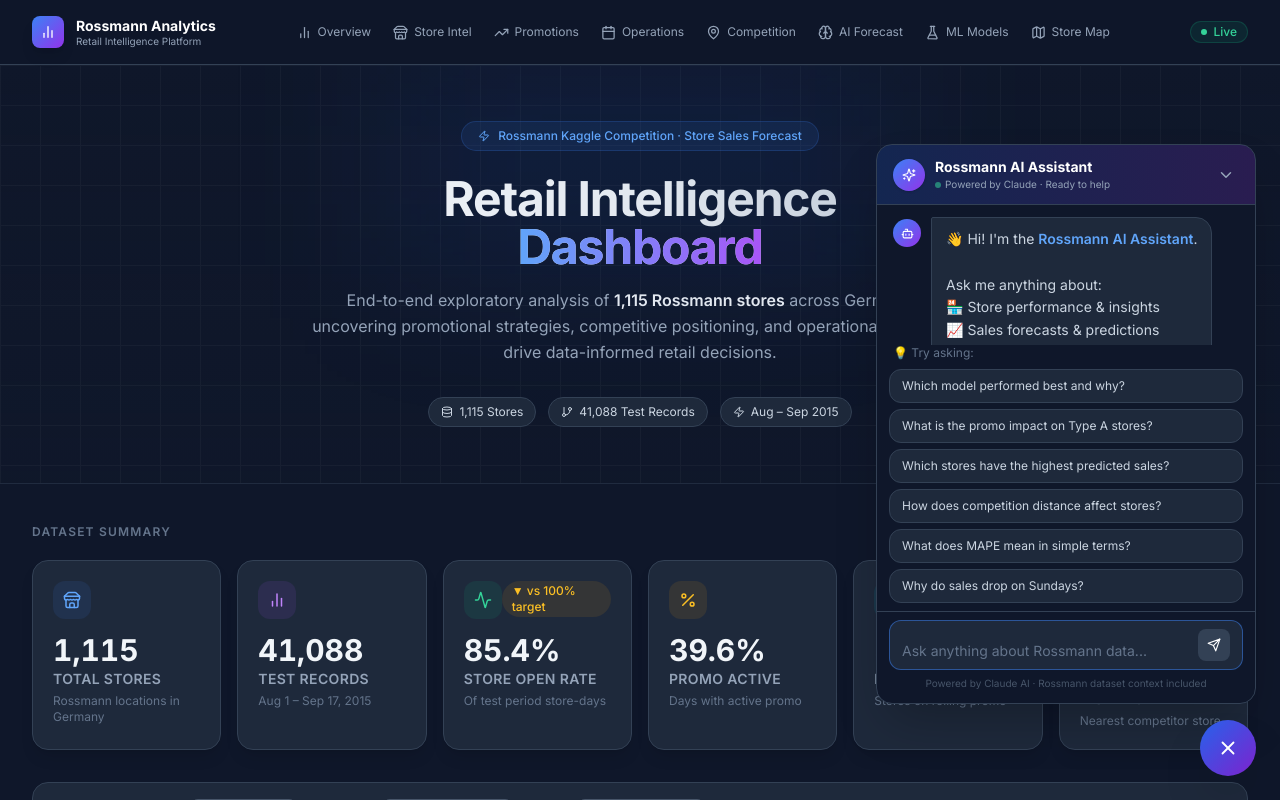
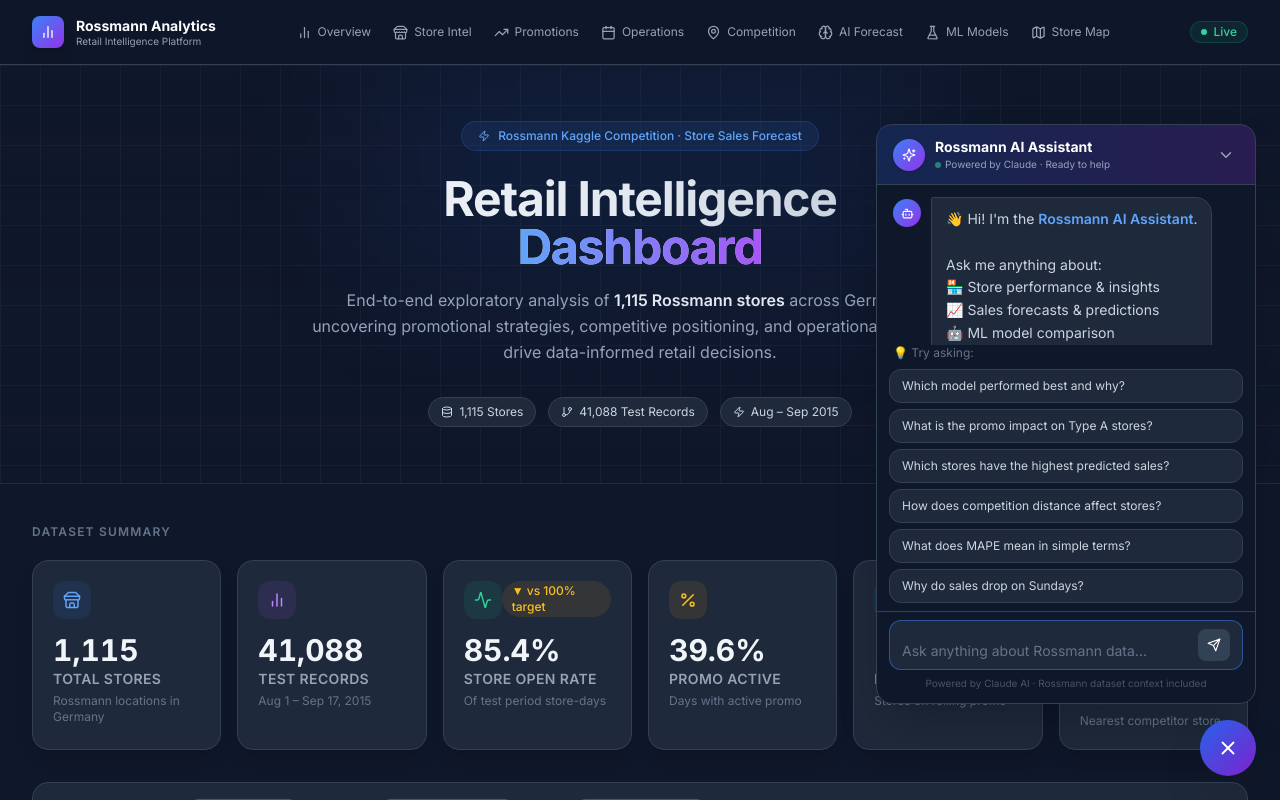
Before and after one commit to Nishadkolte/rossmann-dashboard, a Next.js app: page / in a window 1280 px wide. Both pictures are taken after a click on the button "Open AI Assistant". Shown: the top 800 px of the page. Built offline with nearby package versions, Linux system fonts and the light colour scheme.

Commit message:
Fix chatbot message overlap layout

```diff
--- a/components/ChatBot.tsx
+++ b/components/ChatBot.tsx
@@ -166,7 +166,7 @@
                         flex flex-col rounded-2xl shadow-2xl overflow-hidden
                         border border-slate-700 bg-slate-900
                         animate-fade-in"
-             style={{ height: '560px' }}>
+             style={{ height: '580px', display: 'flex', flexDirection: 'column' }}>
 
           {/* Header */}
           <div className="flex items-center justify-between px-4 py-3
@@ -200,7 +200,7 @@
           </div>
 
           {/* Messages area */}
-          <div className="flex-1 overflow-y-auto px-4 py-3 space-y-4">
+          <div className="flex-1 overflow-y-auto px-4 py-3 flex flex-col gap-4" style={{ minHeight: 0 }}>
 
             {/* Welcome message */}
             {messages.length === 0 && (
```
